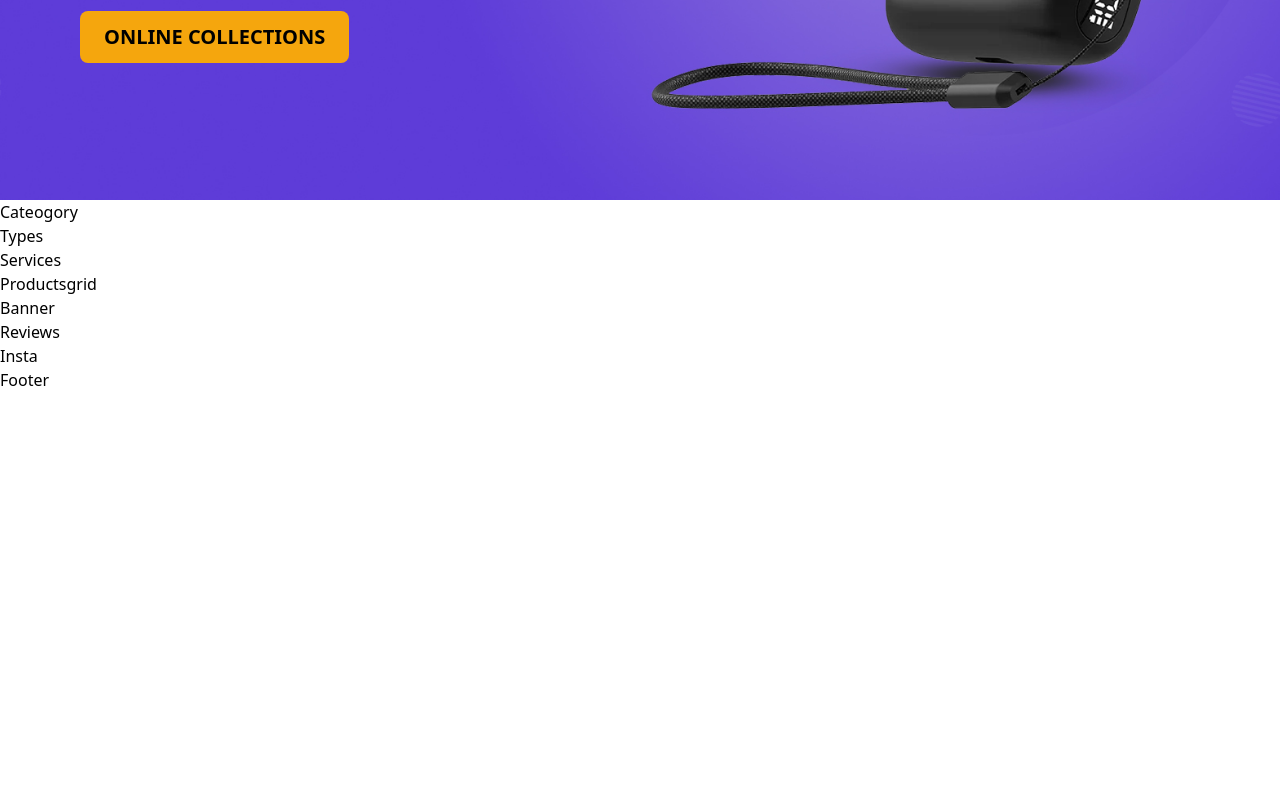
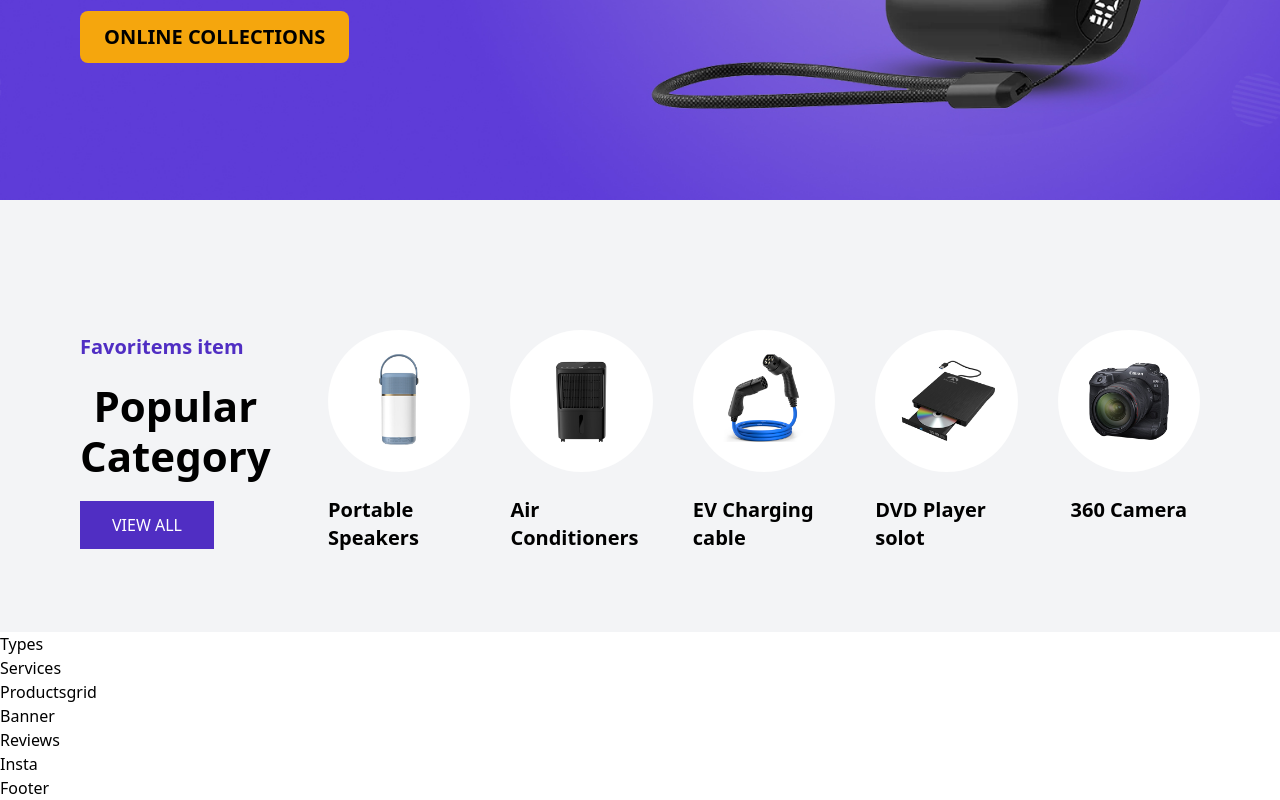
Before and after one commit to sajibdas126/e-commercs, a React (Vite) app: page / in a window 1280 px wide. Shown: the part 524-1324 px from the top of the page. Before the commit the page ends 916 px from the top, so only its background shows below. Built offline with nearby package versions, Linux system fonts and the light colour scheme.

Commit message:
Add AOS animations and category display to Cateogory component

```diff
--- a/src/Component/Navbar/Section/Cateogory.jsx
+++ b/src/Component/Navbar/Section/Cateogory.jsx
@@ -1,5 +1,114 @@
-import React from "react";
+import AOS from "aos";
+import "aos/dist/aos.css";
+import Cat1 from "../../../assets/cat1.jpg";
+import Cat2 from "../../../assets/cat2.jpg";
+import Cat3 from "../../../assets/cat3.jpg";
+import Cat4 from "../../../assets/cat4.jpg";
+import Cat5 from "../../../assets/cat5.jpg";
+import React, { useEffect } from "react";
+export const Cateogory = () => {
+  var settings = {
+    dots: true,
+    infinite: true,
+    speed: 500,
+    slidesToShow: 1, // একবারে ১টা ছবি দেখাও
+    slidesToScroll: 1,
+    arrows: false, // এখানে সঠিক key
+    autoplay: true,
+    autoplaySpeed: 3000,
+  };
+  useEffect(() => {
+    AOS.init({
+      offset: 100,
+      duration: 500,
+      easing: "ease-in-out", // এখানে 'easing' বানান ঠিক করলাম
+    });
+    AOS.refresh();
+  }, []);
 
-export const Cateogory = () => {
-  return <div>Cateogory</div>;
+  return (
+    <div className="w-full bg-gray-100 lg:px-20 px-5 pt-[130px] pb-[80px] flex lg:flex-row flex-col justify-center gap-20">
+      <div
+        data-aos="Zoom-in"
+        data-aos-delay="50"
+        className="lg:w-[15%] w-full flex flex-col justify-center lg:items-start items-center gap-[20px]"
+      >
+        <h1 className="text-[#502ec3] text-xl font-semibold text-center">
+          Favoritems item
+        </h1>
+        <h1 className="text-black font-semibold text-[42px] leading-[50px] text-center">
+          Popular Category
+        </h1>
+        <button className="bg-[#502ec3] hover:bg-[#f5a60d] text-white hover:text-black px-8 py-3">
+          VIEW ALL
+        </button>
+      </div>
+
+      <div className="lg:w-[85%] w-full grid lg:grid-cols-5 grid-cols-1 justify-center items-start gap-10">
+        {/* cart1 start */}
+        <div
+          data-aos="Zoom-in"
+          data-aos-delay="100"
+          className="flex flex-col justify-center items-center gap-6"
+        >
+          <img src={Cat1} alt="" className="rounded-full cursor-pointer" />
+          <h1 className="text-black text-xl font-semibold hover:text-[#502ec3] cursor-pointer">
+            Portable Speakers
+          </h1>
+        </div>
+        {/* cart end */}
+        {/* cart2 start */}
+        <div
+          data-aos="Zoom-in"
+          data-aos-delay="100"
+          className="flex flex-col justify-center items-center gap-6"
+        >
+          <img src={Cat2} alt="" className="rounded-full cursor-pointer" />
+          <h1 className="text-black text-xl font-semibold hover:text-[#502ec3] cursor-pointer">
+            Air Conditioners
+          </h1>
+        </div>
+        {/* cart end */}
+
+        {/* cart3 start */}
+        <div
+          data-aos="Zoom-in"
+          data-aos-dely="100"
+          className="flex flex-col justify-center items-center gap-6"
+        >
+          <img src={Cat3} alt="" className="rounded-full cursor-pointer" />
+          <h1 className="text-black text-xl font-semibold hover:text-[#502ec3] cursor-pointer">
+            EV Charging cable
+          </h1>
+        </div>
+        {/* cart end */}
+
+        {/* cart4 start */}
+        <div
+          data-aos="Zoom-in"
+          data-aos-dely="100"
+          className="flex flex-col justify-center items-center gap-6"
+        >
+          <img src={Cat4} alt="" className="rounded-full cursor-pointer" />
+          <h1 className="text-black text-xl font-semibold hover:text-[#502ec3] cursor-pointer">
+            DVD Player solot
+          </h1>
+        </div>
+        {/* cart end */}
+
+        {/* cart5 start */}
+        <div
+          data-aos="Zoom-in"
+          data-aos-dely="100"
+          className="flex flex-col justify-center items-center gap-6"
+        >
+          <img src={Cat5} alt="" className="rounded-full cursor-pointer" />
+          <h1 className="text-black text-xl font-semibold hover:text-[#502ec3] cursor-pointer">
+            360 Camera
+          </h1>
+        </div>
+        {/* cart end */}
+      </div>
+    </div>
+  );
 };
```
